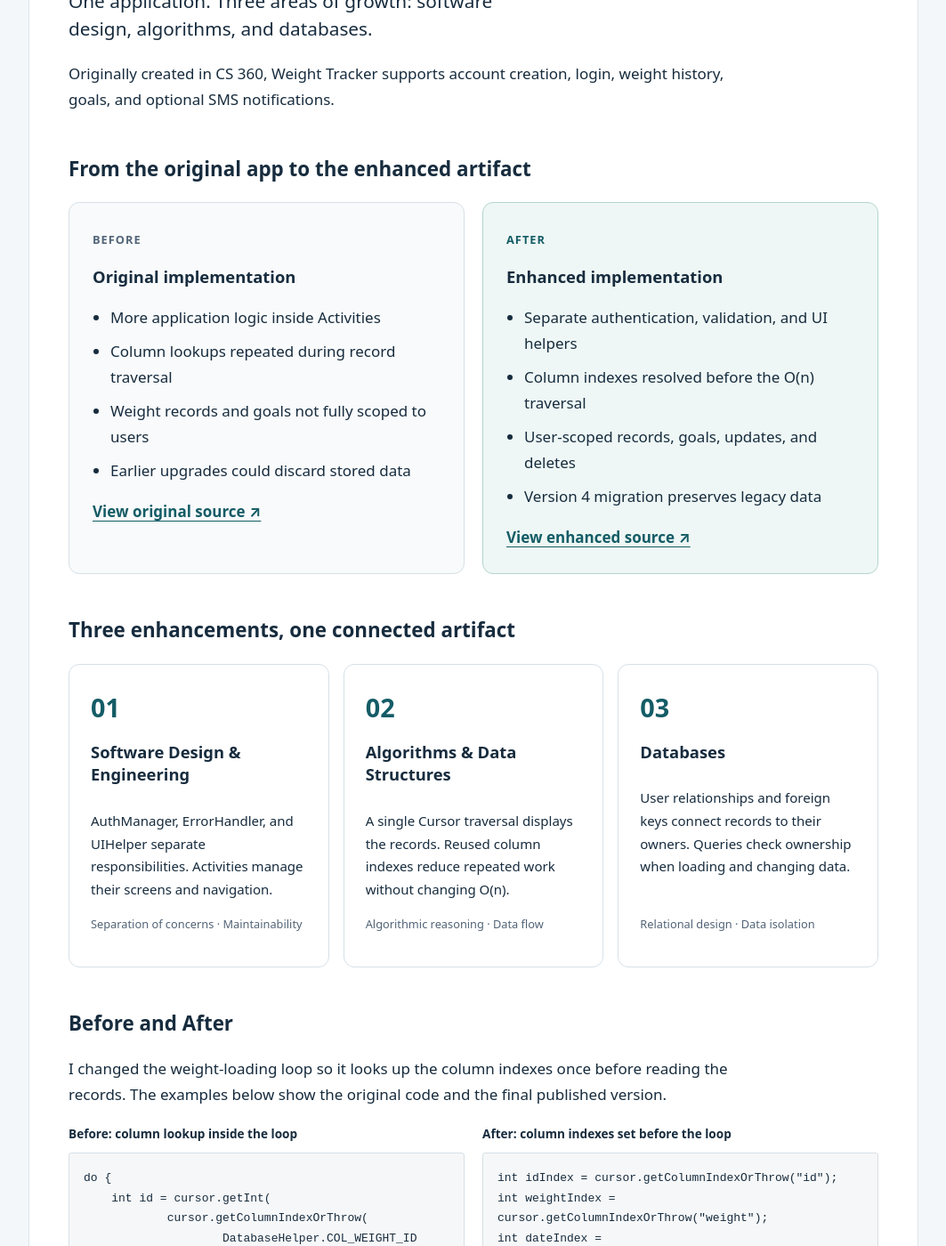
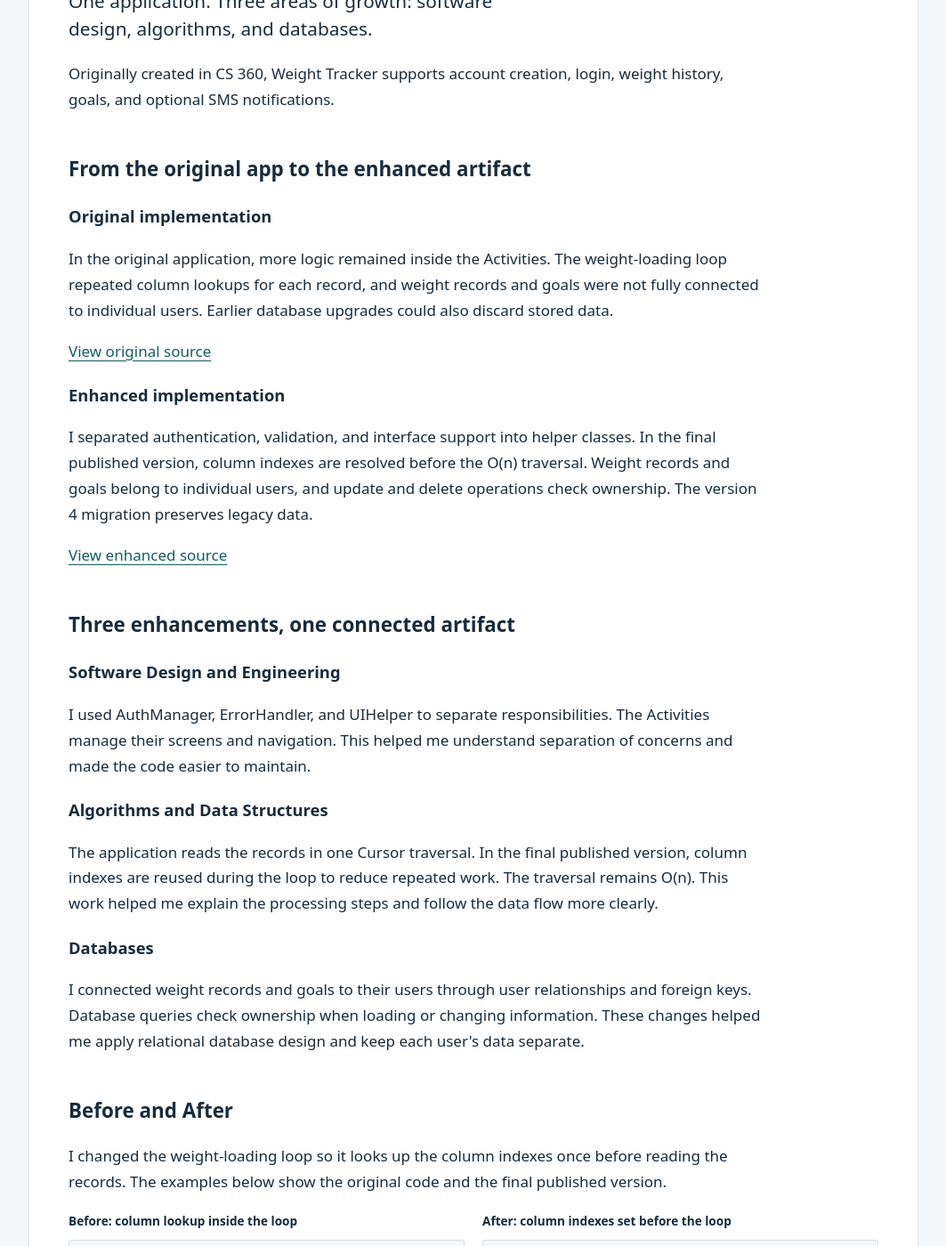
Before and after one commit to Todolomeos/josebustamante-eportfoliofinal, a Jekyll site: the page built from artifact.md, in a window 1280 px wide and 1400 px high, scrolled down 281 px. Shown: the whole window at 89% size, without its empty margins (108-1171 px from the left). Built offline with Jekyll 4.4.1, drawn with Linux system fonts in a browser that asks for light colours; our own code applies the rules of GitHub Pages for plain Markdown files.

Commit message:
Present artifact comparison and enhancements as plain paragraphs

```diff
--- a/artifact.md
+++ b/artifact.md
@@ -5,15 +5,20 @@
 <p>Originally created in CS 360, Weight Tracker supports account creation, login, weight history, goals, and optional SMS notifications.</p>
 <section aria-labelledby="comparison-title">
 <h2 id="comparison-title">From the original app to the enhanced artifact</h2>
-<div class="comparison-grid">
-<article class="comparison-card before"><span class="stage">Before</span><h3>Original implementation</h3><ul><li>More application logic inside Activities</li><li>Column lookups repeated during record traversal</li><li>Weight records and goals not fully scoped to users</li><li>Earlier upgrades could discard stored data</li></ul><a class="text-link" href="https://github.com/Todolomeos/josebustamante-eportfoliofinal/tree/main/artifacts/weight-tracker-original">View original source ↗</a></article>
-<article class="comparison-card after"><span class="stage">After</span><h3>Enhanced implementation</h3><ul><li>Separate authentication, validation, and UI helpers</li><li>Column indexes resolved before the O(n) traversal</li><li>User-scoped records, goals, updates, and deletes</li><li>Version 4 migration preserves legacy data</li></ul><a class="text-link" href="https://github.com/Todolomeos/josebustamante-eportfoliofinal/tree/main/artifacts/weight-tracker/app/src/main/java/com/example/weighttrackerapp_josebustamante">View enhanced source ↗</a></article>
-</div></section>
-<section aria-labelledby="enhancements-title"><h2 id="enhancements-title">Three enhancements, one connected artifact</h2><div class="enhancement-grid">
-<article class="enhancement-card"><span class="number">01</span><h3>Software Design &amp; Engineering</h3><p>AuthManager, ErrorHandler, and UIHelper separate responsibilities. Activities manage their screens and navigation.</p><p class="skill">Separation of concerns · Maintainability</p></article>
-<article class="enhancement-card"><span class="number">02</span><h3>Algorithms &amp; Data Structures</h3><p>A single Cursor traversal displays the records. Reused column indexes reduce repeated work without changing O(n).</p><p class="skill">Algorithmic reasoning · Data flow</p></article>
-<article class="enhancement-card"><span class="number">03</span><h3>Databases</h3><p>User relationships and foreign keys connect records to their owners. Queries check ownership when loading and changing data.</p><p class="skill">Relational design · Data isolation</p></article>
-</div></section>
+<h3>Original implementation</h3>
+<p>In the original application, more logic remained inside the Activities. The weight-loading loop repeated column lookups for each record, and weight records and goals were not fully connected to individual users. Earlier database upgrades could also discard stored data.</p>
+<p><a href="https://github.com/Todolomeos/josebustamante-eportfoliofinal/tree/main/artifacts/weight-tracker-original">View original source</a></p>
+<h3>Enhanced implementation</h3>
+<p>I separated authentication, validation, and interface support into helper classes. In the final published version, column indexes are resolved before the O(n) traversal. Weight records and goals belong to individual users, and update and delete operations check ownership. The version 4 migration preserves legacy data.</p>
+<p><a href="https://github.com/Todolomeos/josebustamante-eportfoliofinal/tree/main/artifacts/weight-tracker/app/src/main/java/com/example/weighttrackerapp_josebustamante">View enhanced source</a></p>
+</section>
+<section aria-labelledby="enhancements-title"><h2 id="enhancements-title">Three enhancements, one connected artifact</h2><h3>Software Design and Engineering</h3>
+<p>I used AuthManager, ErrorHandler, and UIHelper to separate responsibilities. The Activities manage their screens and navigation. This helped me understand separation of concerns and made the code easier to maintain.</p>
+<h3>Algorithms and Data Structures</h3>
+<p>The application reads the records in one Cursor traversal. In the final published version, column indexes are reused during the loop to reduce repeated work. The traversal remains O(n). This work helped me explain the processing steps and follow the data flow more clearly.</p>
+<h3>Databases</h3>
+<p>I connected weight records and goals to their users through user relationships and foreign keys. Database queries check ownership when loading or changing information. These changes helped me apply relational database design and keep each user's data separate.</p>
+</section>
 <section aria-labelledby="code-title"><h2 id="code-title">Before and After</h2><p>I changed the weight-loading loop so it looks up the column indexes once before reading the records. The examples below show the original code and the final published version.</p><div class="comparison-grid code-comparison"><figure><figcaption>Before: column lookup inside the loop</figcaption><pre><code>do {
     int id = cursor.getInt(
             cursor.getColumnIndexOrThrow(
```
